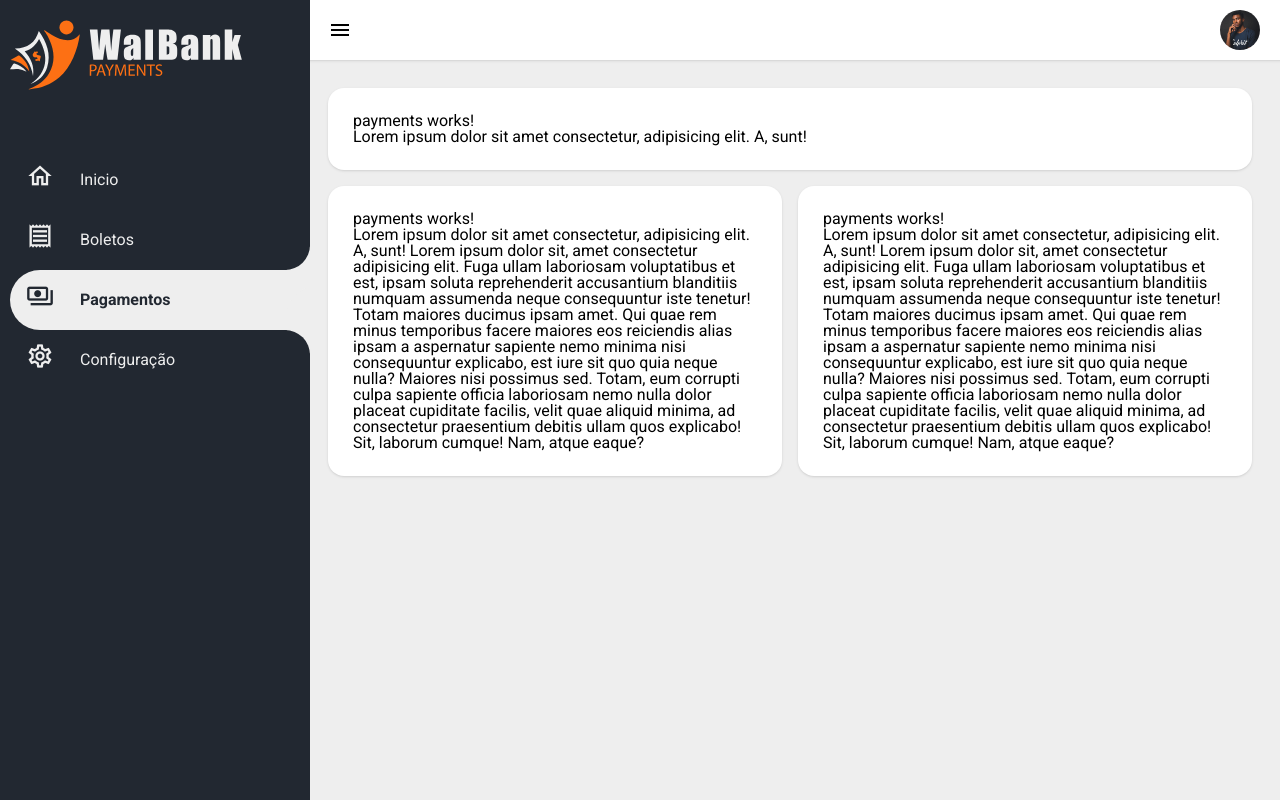
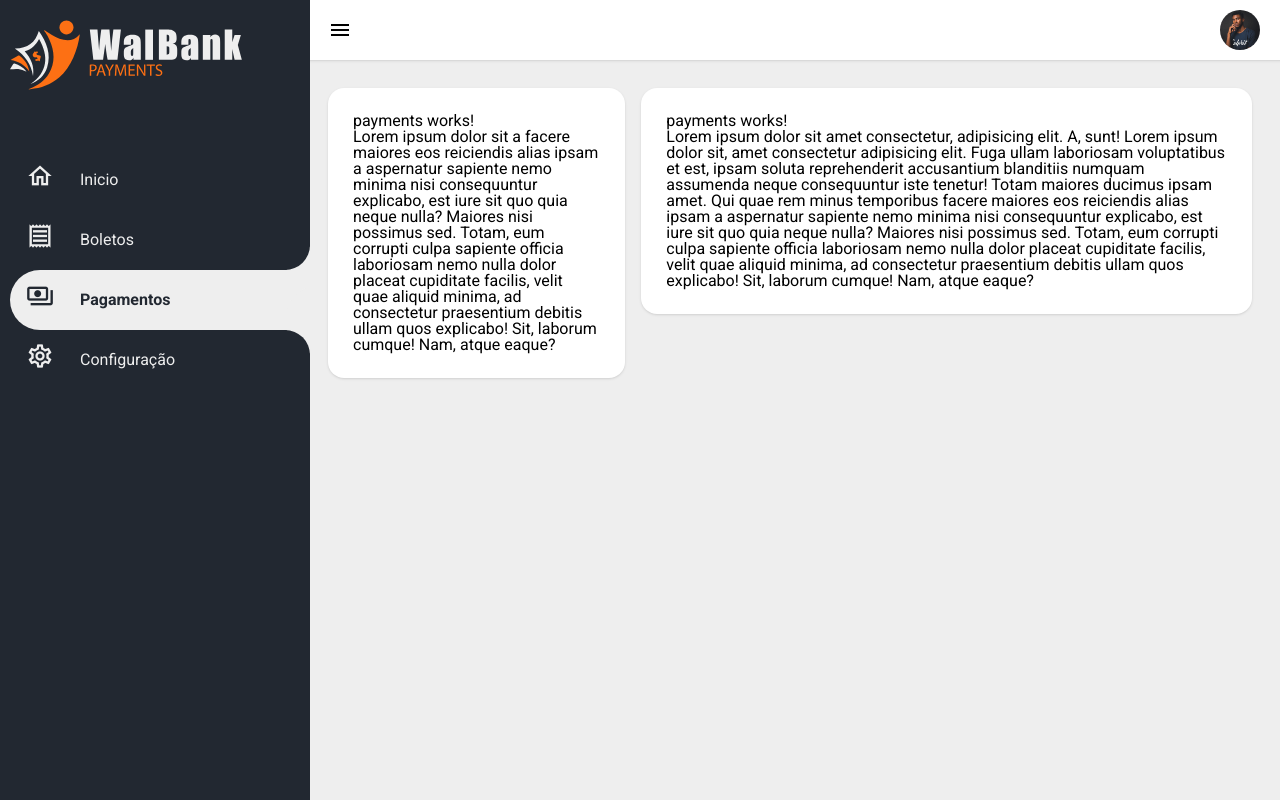
Before and after one commit to Walteann/walbank-front, an Angular app: page /payments in a window 1280 px wide. Built offline with nearby package versions, Linux system fonts and the light colour scheme.

Commit message:
feat: upgrade diretiva walGrid para fracional

```diff
--- a/src/app/pages/home/home.component.html
+++ b/src/app/pages/home/home.component.html
@@ -32,7 +32,7 @@
 	</wal-card>
 </div>
 
-<div [walGrid]="2">
+<div walGrid="2fr 1fr">
 	<wal-card>
 		<div>
 			<canvas #myChartBar></canvas>
--- a/src/app/pages/payments/payments.component.html
+++ b/src/app/pages/payments/payments.component.html
@@ -1,16 +1,10 @@
-<wal-card>
-	<p>payments works!</p>
 
-	Lorem ipsum dolor sit amet consectetur, adipisicing elit. A, sunt!
-</wal-card>
-<div [walGrid]="2">
+<div walGrid="1fr 2fr">
 
 	<wal-card>
 		<p>payments works!</p>
 
-		Lorem ipsum dolor sit amet consectetur, adipisicing elit. A, sunt!
-		Lorem ipsum dolor sit, amet consectetur adipisicing elit. Fuga ullam laboriosam voluptatibus et est, ipsam soluta reprehenderit accusantium blanditiis numquam assumenda neque consequuntur iste tenetur! Totam maiores ducimus ipsam amet.
-		Qui quae rem minus temporibus facere maiores eos reiciendis alias ipsam a aspernatur sapiente nemo minima nisi consequuntur explicabo, est iure sit quo quia neque nulla? Maiores nisi possimus sed.
+		Lorem ipsum dolor sit a facere maiores eos reiciendis alias ipsam a aspernatur sapiente nemo minima nisi consequuntur explicabo, est iure sit quo quia neque nulla? Maiores nisi possimus sed.
 		Totam, eum corrupti culpa sapiente officia laboriosam nemo nulla dolor placeat cupiditate facilis, velit quae aliquid minima, ad consectetur praesentium debitis ullam quos explicabo! Sit, laborum cumque! Nam, atque eaque?
 	</wal-card>
 	<wal-card>
--- a/src/app/shared/directives/wal-grid.directive.ts
+++ b/src/app/shared/directives/wal-grid.directive.ts
@@ -3,9 +3,9 @@ import { Directive, ElementRef, Input } from '@angular/core';
 @Directive({ selector: '[walGrid]' })
 export class WalGridDirective {
 
-	@Input() set walGrid(value: number) {
+	@Input() set walGrid(value: number | string ) {
 		this.el.nativeElement.style.display = 'grid';
-		this.el.nativeElement.style.gridTemplateColumns = `repeat(${value}, 1fr)`;
+		this.el.nativeElement.style.gridTemplateColumns = typeof value === 'number' ? `repeat(${value}, 1fr)` : `${value}`;
 	}
 	constructor(private el: ElementRef) {}
 }
```
